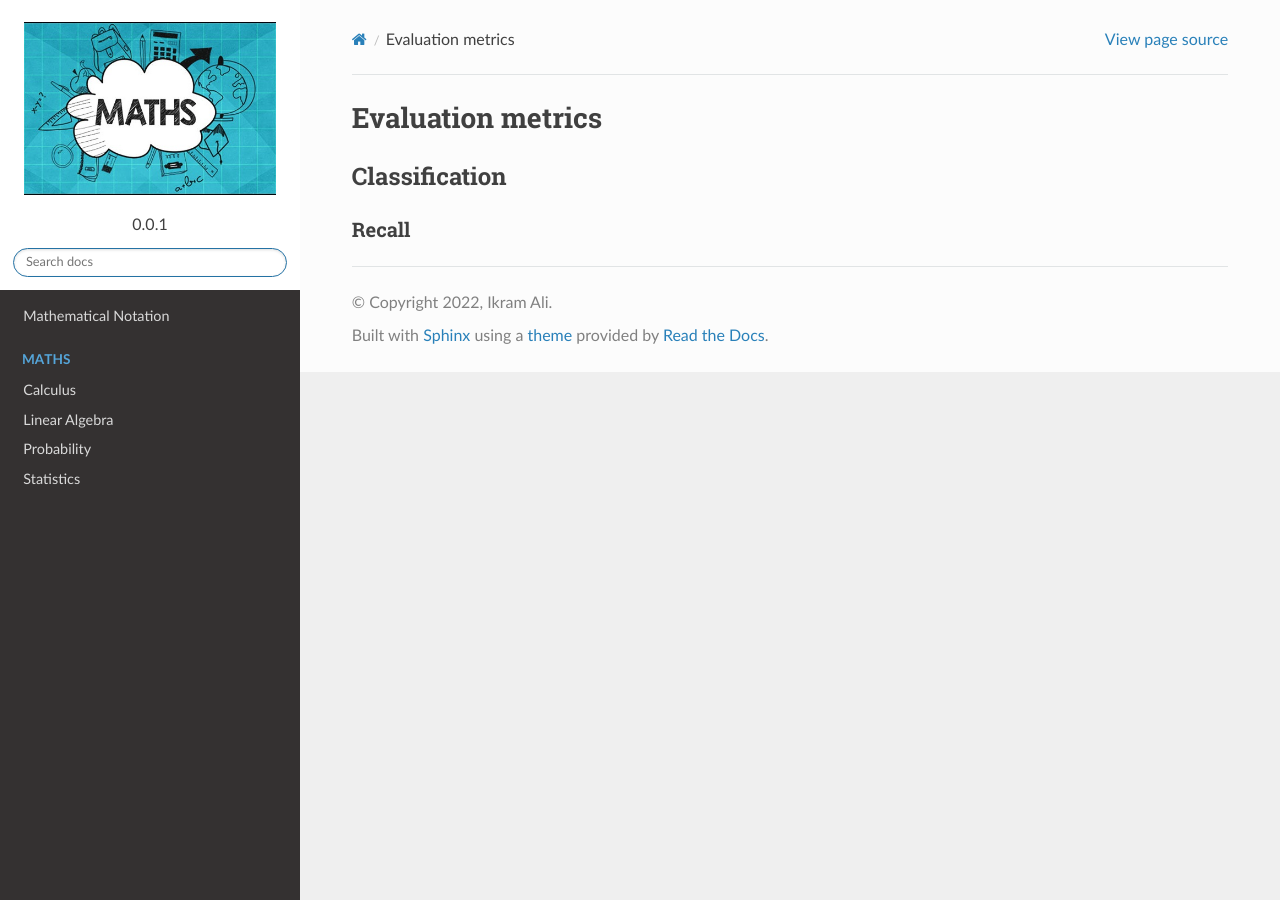
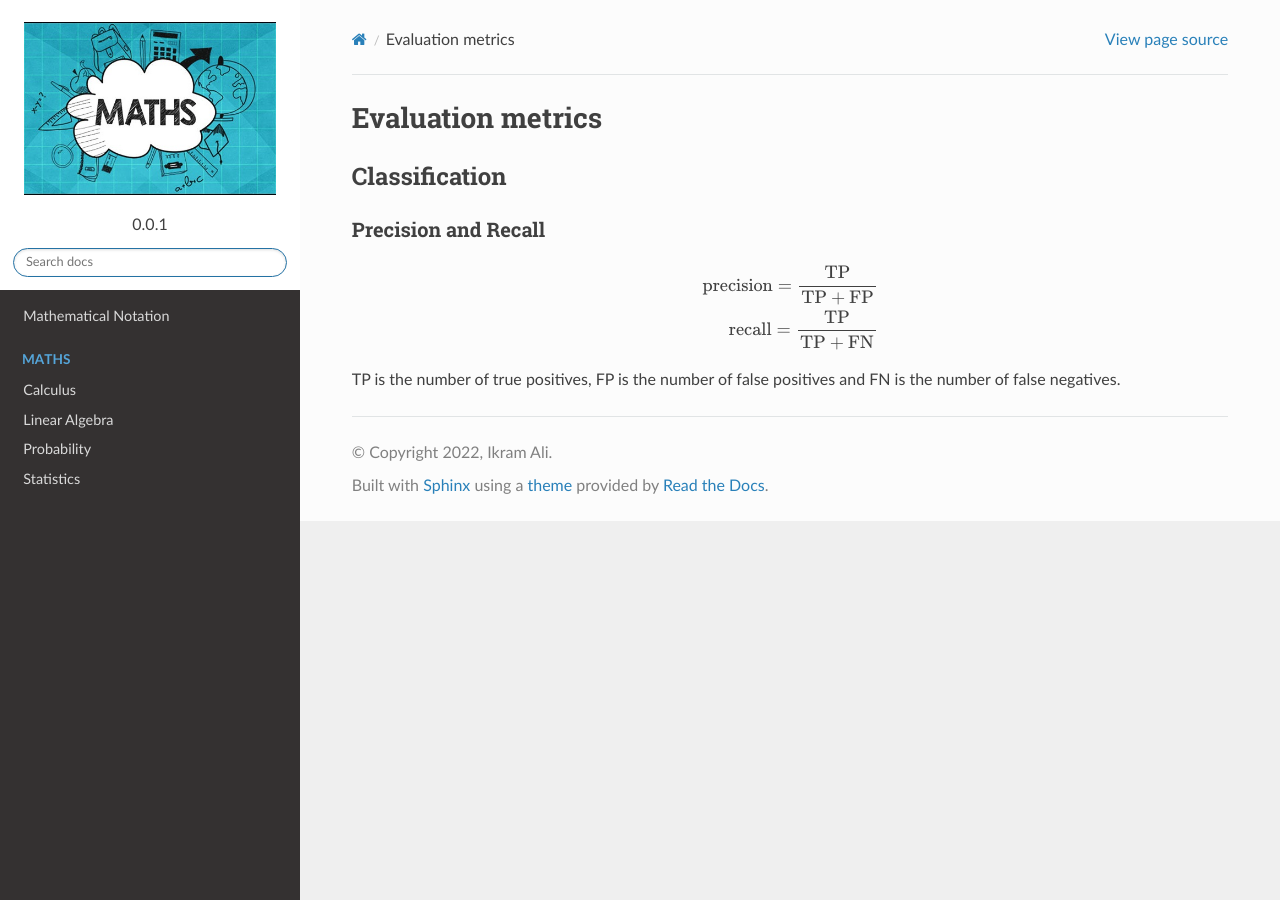
Before and after one commit to akkefa/ml-notes, a Sphinx documentation site: the page built from docs/evaluation_metrics.rst, in a window 1280 px wide. Built offline with Sphinx 7.4.7 and the Read the Docs theme 2.0.0, drawn with Linux system fonts in a browser that asks for light colours.

Commit message:
new examples added.

```diff
--- a/docs/evaluation_metrics.rst
+++ b/docs/evaluation_metrics.rst
@@ -4,5 +4,12 @@ Evaluation metrics
 Classification
 ---------------
 
-Recall
-^^^^^^^^
+Precision and Recall
+^^^^^^^^^^^^^^^^^^^^^
+.. math::
+
+    \text{precision} = \frac{\text{TP}}{\text{TP} + \text{FP}}
+
+    \text{recall} = \frac{\text{TP}}{\text{TP} + \text{FN}}
+
+TP is the number of true positives, FP is the number of false positives and FN is the number of false negatives.
```
